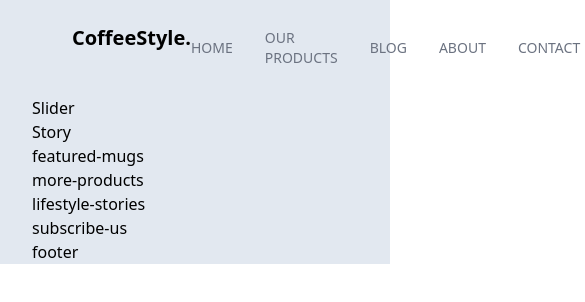
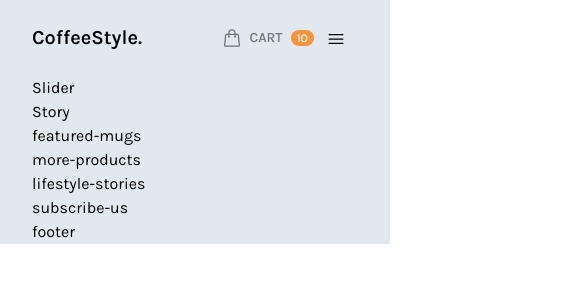
Before and after one commit to vannghia122003/coffee-style, a website: page public/index.html in a window 390 px wide. Shown: the top 302 px of the page, 585 px wide, since content can reach past the window. Drawn offline with nearby package versions, Linux system fonts and the light colour scheme; files that its build step writes are made by us from their sources.

Commit message:
Responsive header.

```diff
--- a/public/index.html
+++ b/public/index.html
@@ -3,20 +3,25 @@
     <head>
         <meta charset="UTF-8" />
         <meta name="viewport" content="width=device-width, initial-scale=1.0" />
+        <link rel="icon" href="./img/favicon/coffee_logo.png" sizes="16x16" />
         <title>Coffee Style</title>
         <link href="./output.css" type="text/css" rel="stylesheet" />
+        <script src="./main.js" async></script>
     </head>
 
     <body>
         <div id="root">
-            <div class="content-wrapper max-w-screen-2xl text-base mx-auto px-8 bg-slate-200">
-                <header class="py-6 mx-10">
-                    <nav class="flex flex-row justify-between">
-                        <div class="logo basis-2/6 text-center text-xl font-semibold cursor-pointer">CoffeeStyle.</div>
+            <div class="content-wrapper font-Karla max-w-screen-2xl text-base mx-auto px-8 bg-slate-200">
+                <header class="py-6 mx-auto">
+                    <nav class="flex flex-row justify-between items-center relative">
+                        <div class="logo basis-2/6 text-center text-xl font-semibold">
+                            <a href="#">CoffeeStyle.</a>
+                        </div>
                         <ul
-                            class="basis-3/6 flex items-center justify-end gap-8 uppercase text-sm text-gray-500 font-medium"
+                            id="top-menu"
+                            class="basis-3/6 hidden lg:flex lg:items-center lg:justify-end lg:gap-8 uppercase text-sm text-gray-500 font-medium"
                         >
-                            <li class="ct-top-menu-item">
+                            <li class="ct-top-menu-item active">
                                 <a href="#">Home</a>
                             </li>
                             <li class="ct-top-menu-item">
@@ -36,7 +41,7 @@
                             </li>
                         </ul>
                         <ul
-                            class="basis-1/6 flex justify-start items-center ml-16 uppercase text-sm text-gray-500 font-medium"
+                            class="basis-3/6 lg:basis-1/6 flex justify-end lg:justify-start items-center ml-16 uppercase text-sm text-gray-500 font-medium"
                         >
                             <li>
                                 <a href="#" class="flex items-center">
@@ -59,8 +64,28 @@
                                 </a>
                             </li>
                         </ul>
+
+                        <div class="lg:hidden basis-1/6 flex items-center px-3 sm:px-8">
+                            <span class="cursor-pointer" id="toggle-top-menu-icon">
+                                <svg
+                                    xmlns="http://www.w3.org/2000/svg"
+                                    fill="none"
+                                    viewBox="0 0 24 24"
+                                    stroke-width="1.5"
+                                    stroke="currentColor"
+                                    class="ct-icon"
+                                >
+                                    <path
+                                        stroke-linecap="round"
+                                        stroke-linejoin="round"
+                                        d="M3.75 6.75h16.5M3.75 12h16.5m-16.5 5.25h16.5"
+                                    />
+                                </svg>
+                            </span>
+                        </div>
                     </nav>
                 </header>
+
                 <main>
                     <div class="slider">Slider</div>
                     <div class="story">Story</div>
--- /dev/null
+++ b/public/main.js
@@ -0,0 +1,16 @@
+const topMenu = document.querySelector('#top-menu')
+const btnToggleTopMenuIcon = document.querySelector('#toggle-top-menu-icon')
+
+document.addEventListener('click', (e) => {
+    if (btnToggleTopMenuIcon.contains(e.target)) {
+        // Click vào icon
+        topMenu.classList.toggle('hidden')
+        topMenu.classList.toggle('ct-top-menu-expanded')
+    } else {
+        // Click ra ngoài
+        if (topMenu.classList.contains('ct-top-menu-expanded')) {
+            topMenu.classList.remove('ct-top-menu-expanded')
+            topMenu.classList.add('hidden')
+        }
+    }
+})
--- a/src/input.css
+++ b/src/input.css
@@ -1,12 +1,21 @@
+@import url('https://fonts.googleapis.com/css2?family=Karla:ital,wght@0,200;0,300;0,400;0,500;0,600;0,700;0,800;1,200;1,300;1,400;1,500;1,600;1,700;1,800&family=Roboto:wght@300;400;700&display=swap');
 @tailwind base;
 @tailwind components;
 @tailwind utilities;
 
 /* ct = custom */
+.ct-top-menu-expanded {
+    @apply absolute top-10 z-50 w-full bg-white text-center animate-slideDown;
+}
+
 .ct-top-menu-item {
     @apply cursor-pointer py-1 hover:text-gray-800 relative
-    after:absolute after:bottom-0 after:left-0 after:bg-light-coffee after:h-0.5 after:w-0 hover:after:w-full
-    after:transition-all after:ease-in-out after:duration-300;
+    lg:after:absolute lg:after:bottom-0 lg:after:left-0 lg:after:bg-light-coffee lg:after:h-0.5 lg:after:w-0 hover:lg:after:w-full
+    lg:after:transition-all lg:after:ease-in-out lg:after:duration-300 whitespace-nowrap;
+}
+
+.ct-top-menu-item.active {
+    @apply text-gray-800 relative lg:after:absolute lg:after:bottom-0 lg:after:left-0 lg:after:bg-light-coffee lg:after:h-0.5 lg:after:w-full;
 }
 
 .ct-icon {
--- a/tailwind.config.js
+++ b/tailwind.config.js
@@ -3,8 +3,20 @@ module.exports = {
     content: ['./public/**/*.{html,js}'],
     theme: {
         extend: {
+            fontFamily: {
+                Karla: ['Karla', 'sans-serif'],
+            },
             colors: {
                 'light-coffee': '#C89f94',
+            },
+            keyframes: {
+                slideDown: {
+                    '0%': { transform: 'translateY(-100%)' },
+                    '100%': { transform: 'translateY(0)' },
+                },
+            },
+            animation: {
+                slideDown: 'slideDown .4s ease-in-out',
             },
         },
     },
```
Also changed, not shown: public/img/favicon/coffee_logo.png (added), 1 other file.
